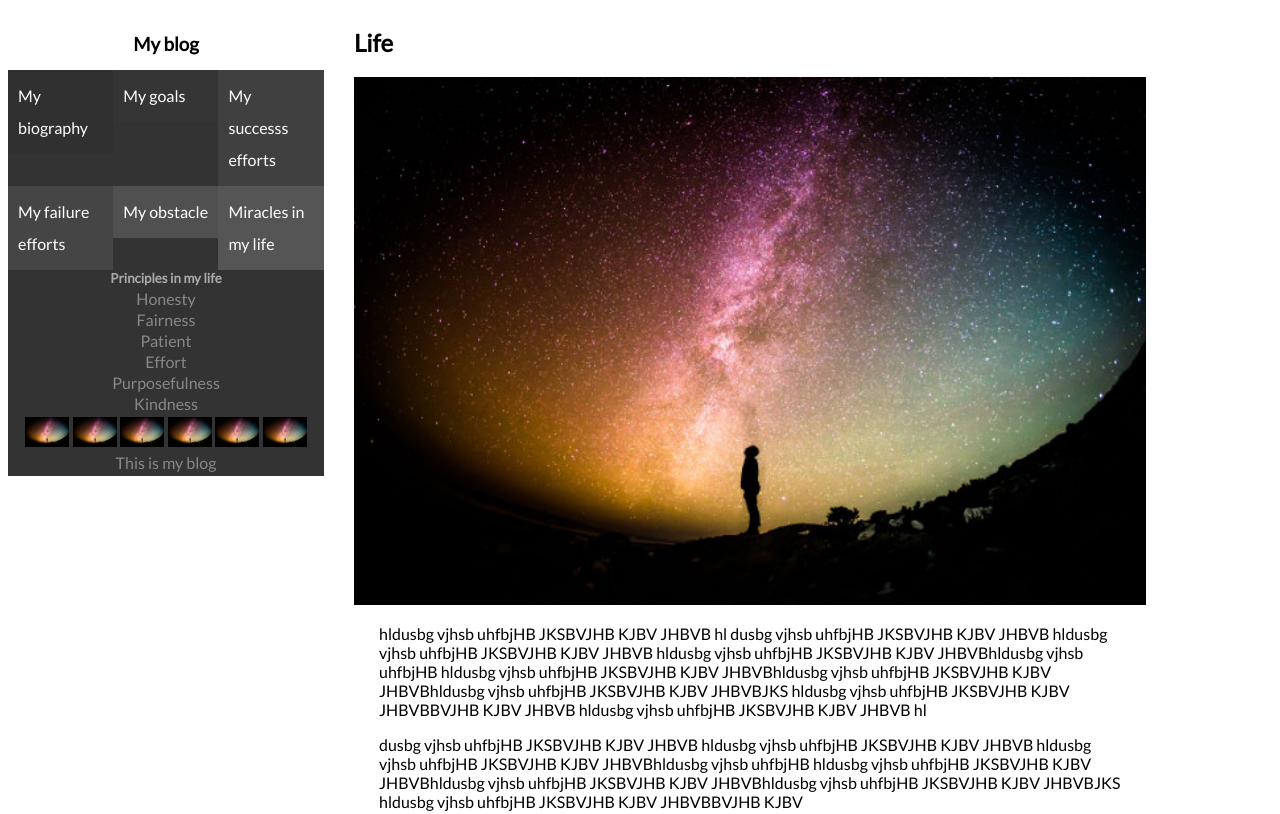
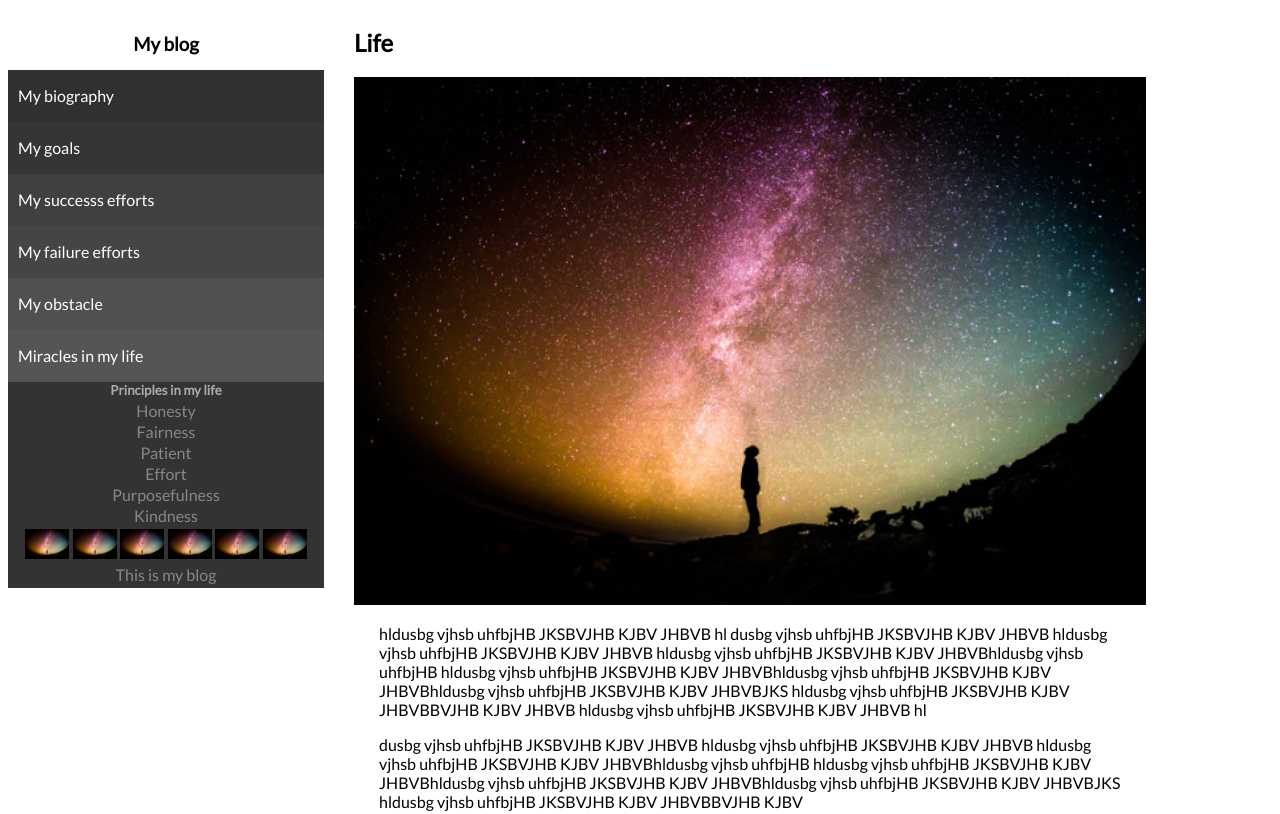
Before and after one commit to Maryam-Azizi/nature, a plain HTML site: page index.html in a window 1280 px wide. Shown: the top 814 px of the page. Drawn offline with Linux system fonts and the light colour scheme.

Commit message:
fixed responsive-

```diff
--- a/css-template1.css
+++ b/css-template1.css
@@ -116,4 +116,8 @@ body {
 	display:block;
 	}
 
+	#navbar li{
+	width:100%;
+	}
+
 }
```
